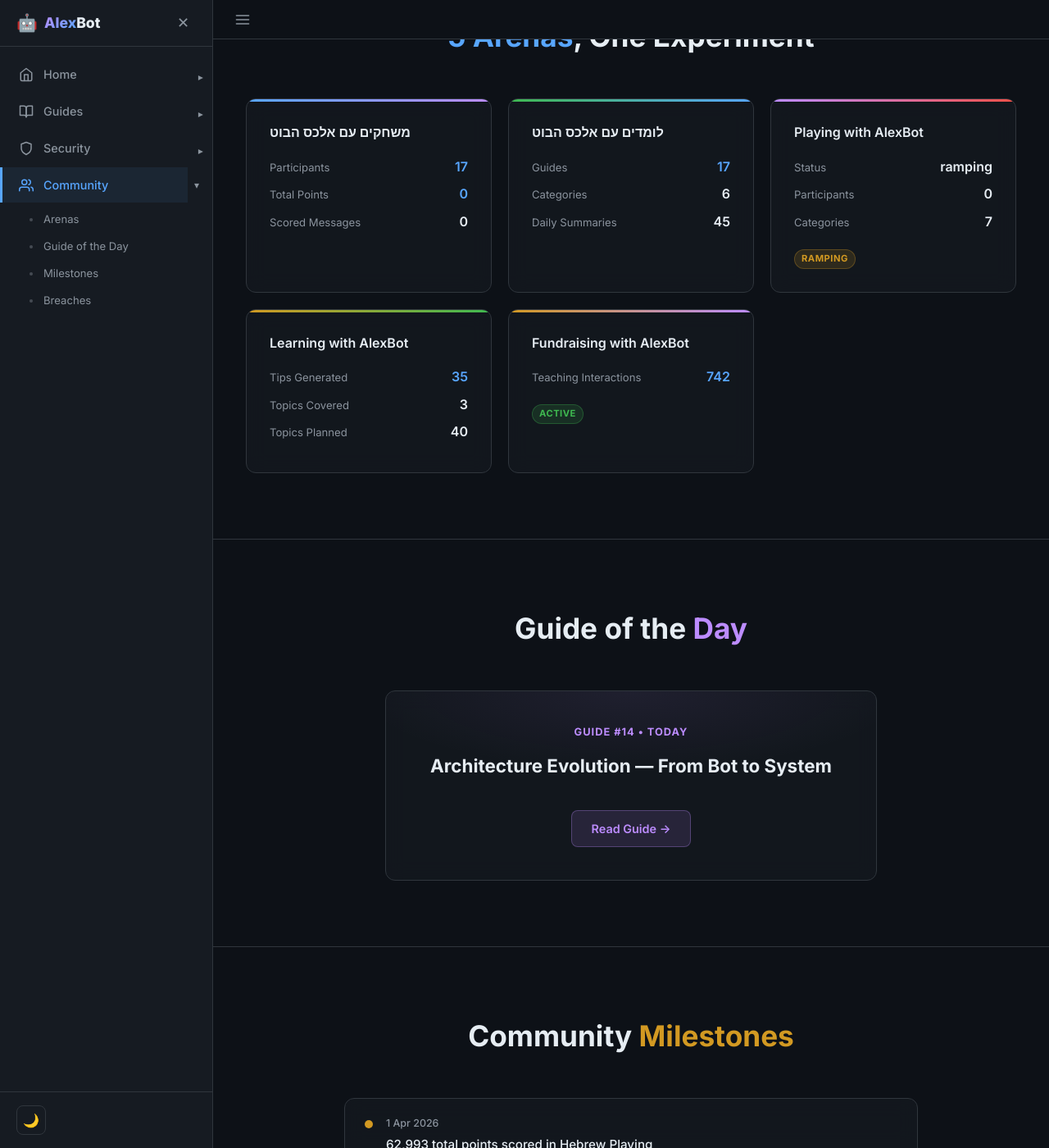
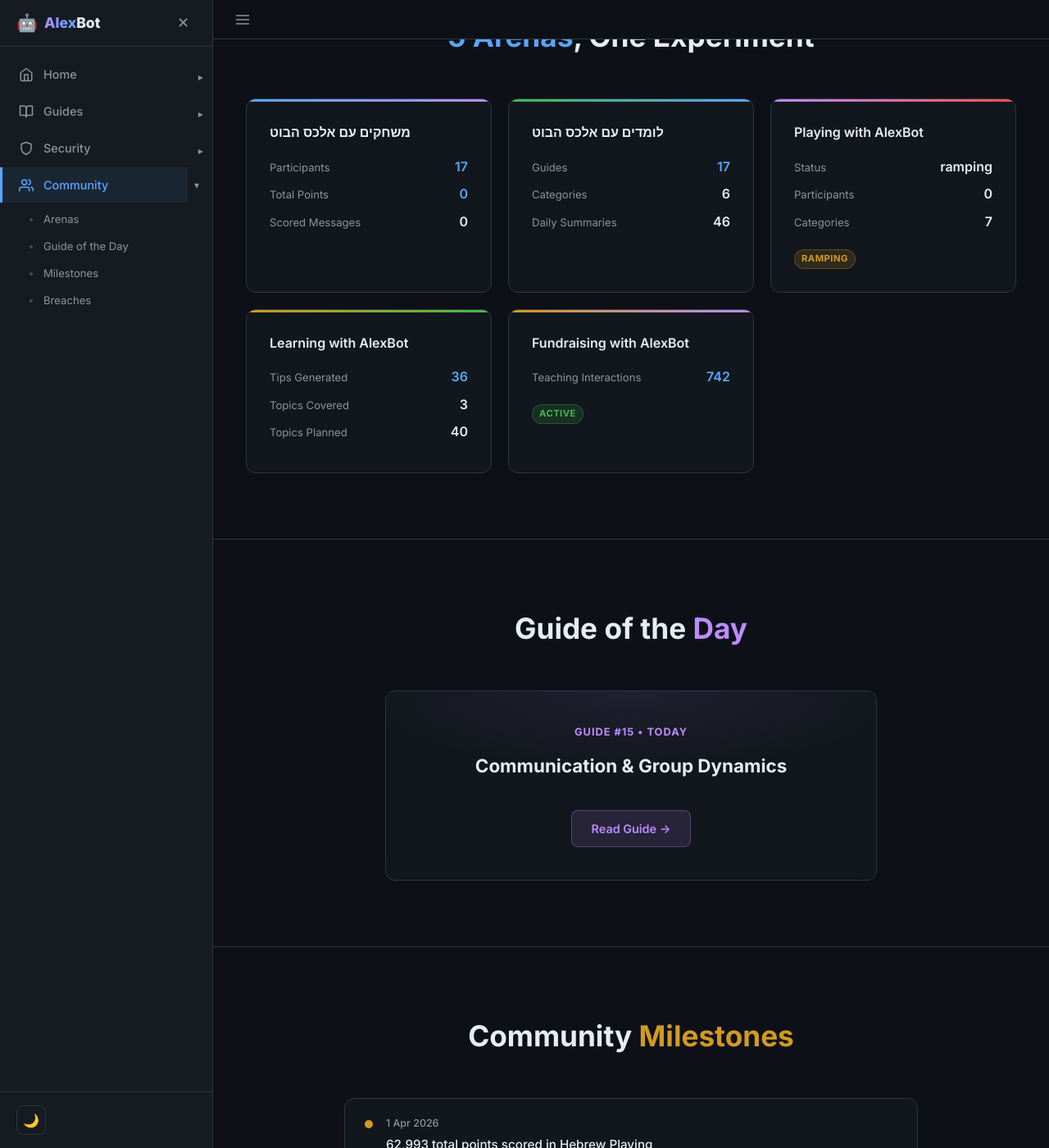
Before and after one commit to alexliv1234/alexbot-public, a Jekyll site: the page built from docs/community.html, in a window 1280 px wide and 1400 px high, scrolled down 450 px. Shown: the whole window at 82% size. Built offline with Jekyll 4.4.1, drawn with Linux system fonts in a browser that asks for light colours; some of the changed text lies outside the part shown.

Commit message:
📊 Auto-update community stats (2026-04-20_05-00)
Hebrew Playing: 17 players /  pts
Guides: 17 published | International: 0 playing

```diff
--- a/docs/assets/groups-data.json
+++ b/docs/assets/groups-data.json
@@ -1,6 +1,6 @@
 {
-  "lastUpdated": "2026-04-19",
-  "timestamp": "2026-04-19T17:00Z",
+  "lastUpdated": "2026-04-20",
+  "timestamp": "2026-04-20T02:00Z",
   "hebrewPlaying": {
     "name": "משחקים עם אלכס הבוט",
     "participants": 17,
@@ -12,7 +12,7 @@
     "name": "לומדים עם אלכס הבוט",
     "guides": 17,
     "categories": 6,
-    "dailySummaries": 45,
+    "dailySummaries": 46,
     "qaExchanges": 3
   },
   "intlPlaying": {
@@ -23,7 +23,7 @@
   },
   "intlLearning": {
     "name": "Learning with AlexBot",
-    "tipsGenerated": 35,
+    "tipsGenerated": 36,
     "topicsCovered": 3,
     "topicsPlanned": 40,
     "deliveryFailures": 1
@@ -53,9 +53,9 @@
     }
   ],
   "guideOfTheDay": {
-    "num": 14,
-    "title": "Architecture Evolution — From Bot to System",
-    "slug": "14-architecture-evolution"
+    "num": 15,
+    "title": "Communication & Group Dynamics",
+    "slug": "15-communication-group-dynamics"
   },
   "communityMilestones": [
     {
```
